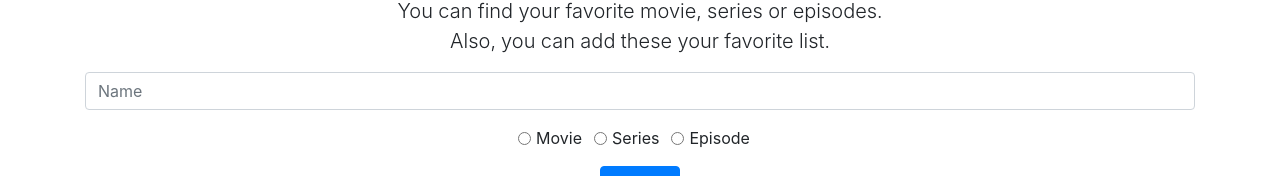
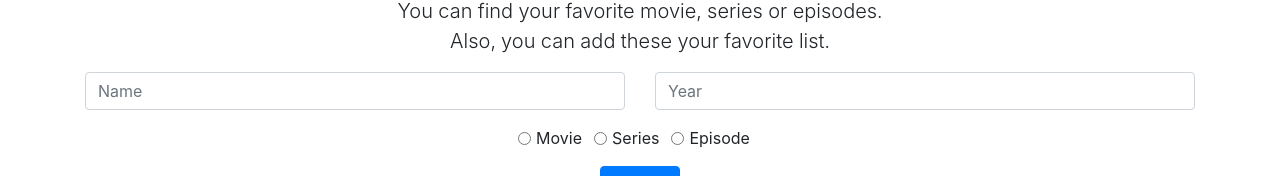
Before and after one commit to tugberkgoc/90pixel-homework, a Next.js app: page / in a window 1280 px wide. Shown: the part 196-372 px from the top of the page. Built offline with nearby package versions, Linux system fonts and the light colour scheme.

Commit message:
[FIX] Add Year Input to index page

```diff
--- a/pages/index.js
+++ b/pages/index.js
@@ -12,15 +12,18 @@ const Page = observer(
         super(props);
         this.state = {
           inputValue: '',
+          yearValue: '',
           isSelected: null
         }
       }
 
       get = async () => {
+        searchStore.searchList = []
 
         let res = await axios.get('http://www.omdbapi.com/', {
           params: {
             s: this.state.inputValue,
+            y: this.state.yearValue !== '' && this.state.yearValue,
             type: this.state.isSelected !== false && this.state.isSelected,
             apikey: 'd5b5a7ff'
           }
@@ -51,6 +54,12 @@ const Page = observer(
         })
       }
 
+      updateYearValue = (evt) => {
+        this.setState({
+          yearValue: evt.target.value
+        })
+      }
+
       updateSearchList = (val) => {
         this.setState({
           searchList: val
@@ -58,7 +67,7 @@ const Page = observer(
       }
 
       render() {
-        const {inputValue} = this.state
+        const {inputValue, yearValue} = this.state
 
         return (
             <Layout>
@@ -68,10 +77,17 @@ const Page = observer(
                   <p className="lead">You can find your favorite movie, series or episodes.<br/> Also, you can add these
                     your favorite list.</p>
 
-                  <div className="input-group mb-3">
-                    <input value={inputValue} onChange={evt => this.updateInputValue(evt)} type="text"
-                           className="form-control" placeholder="Name" aria-label="Name"
-                           aria-describedby="basic-addon1"/>
+                  <div className="row pb-3">
+                    <div className="input-group col-md-6">
+                      <input value={inputValue} onChange={evt => this.updateInputValue(evt)} type="text"
+                             className="form-control" placeholder="Name" aria-label="Name"
+                             aria-describedby="basic-addon1"/>
+                    </div>
+                    <div className="input-group col-md-6">
+                      <input value={yearValue} onChange={evt => this.updateYearValue(evt)} type="text"
+                             className="form-control" placeholder="Year" aria-label="Year"
+                             aria-describedby="basic-addon1"/>
+                    </div>
                   </div>
 
                   <div className="form-check form-check-inline">
--- a/store/searchStore.js
+++ b/store/searchStore.js
@@ -2,17 +2,17 @@ import {decorate, observable} from 'mobx'
 
 class SearchStore {
   searchList = [] || localStorage.getItem('favorites')
-  favList = []
+  favList = [] //  typeof window !== 'undefined' ? JSON.parse(localStorage.getItem('fav')) :
 
   newSearchItem = (searchItem) => {
     this.searchList.push(searchItem)
-    localStorage.setItem('favorites', this.searchList)
+    localStorage.setItem('favorites', JSON.stringify(this.searchList))
   }
 
   addToFav = (item) => {
     item.isAddedToFav = true
     this.favList.push(item)
-    localStorage.setItem('fav', this.favList)
+    localStorage.setItem('fav', JSON.stringify(this.favList))
   }
 }
 
```
